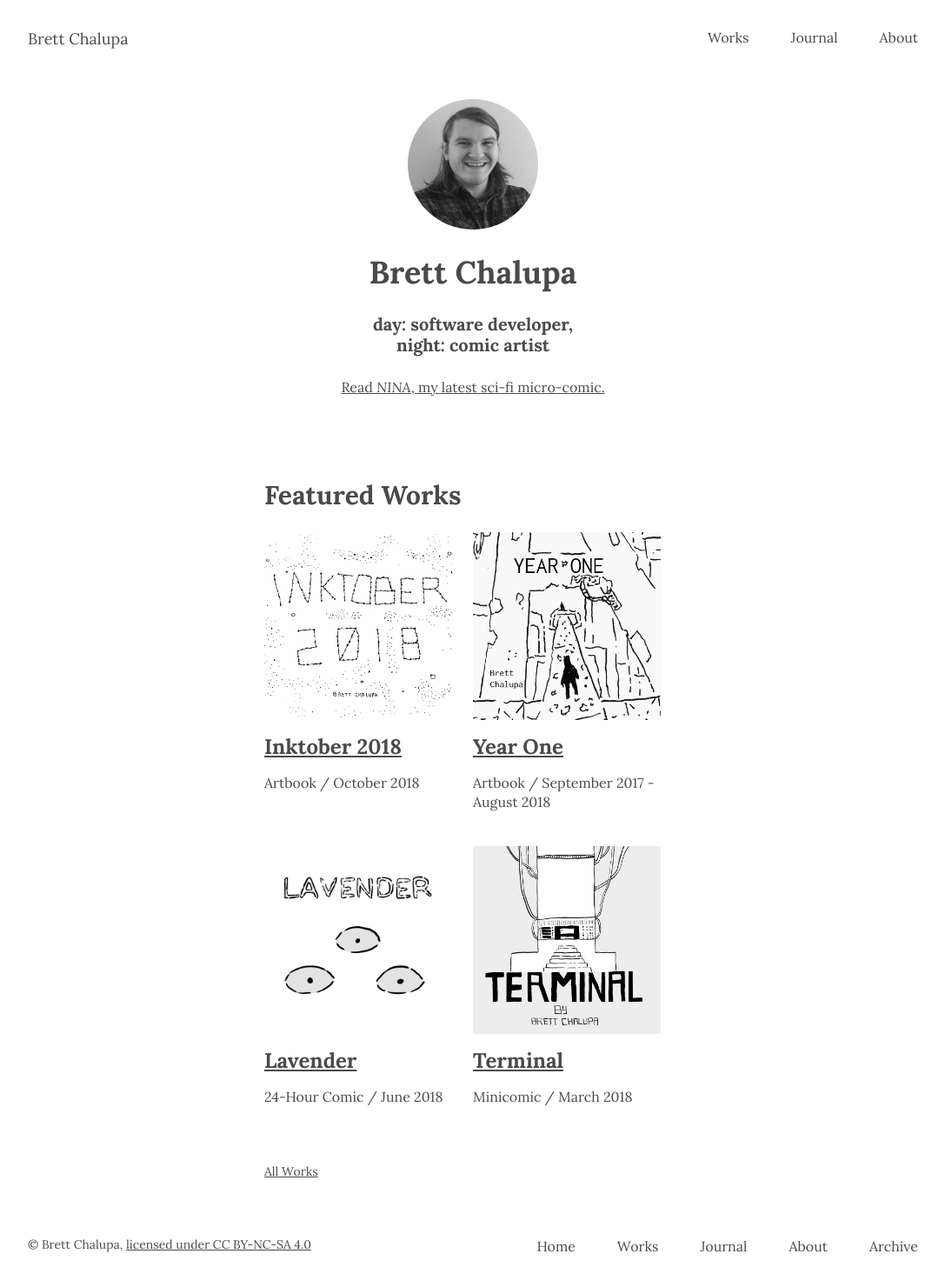
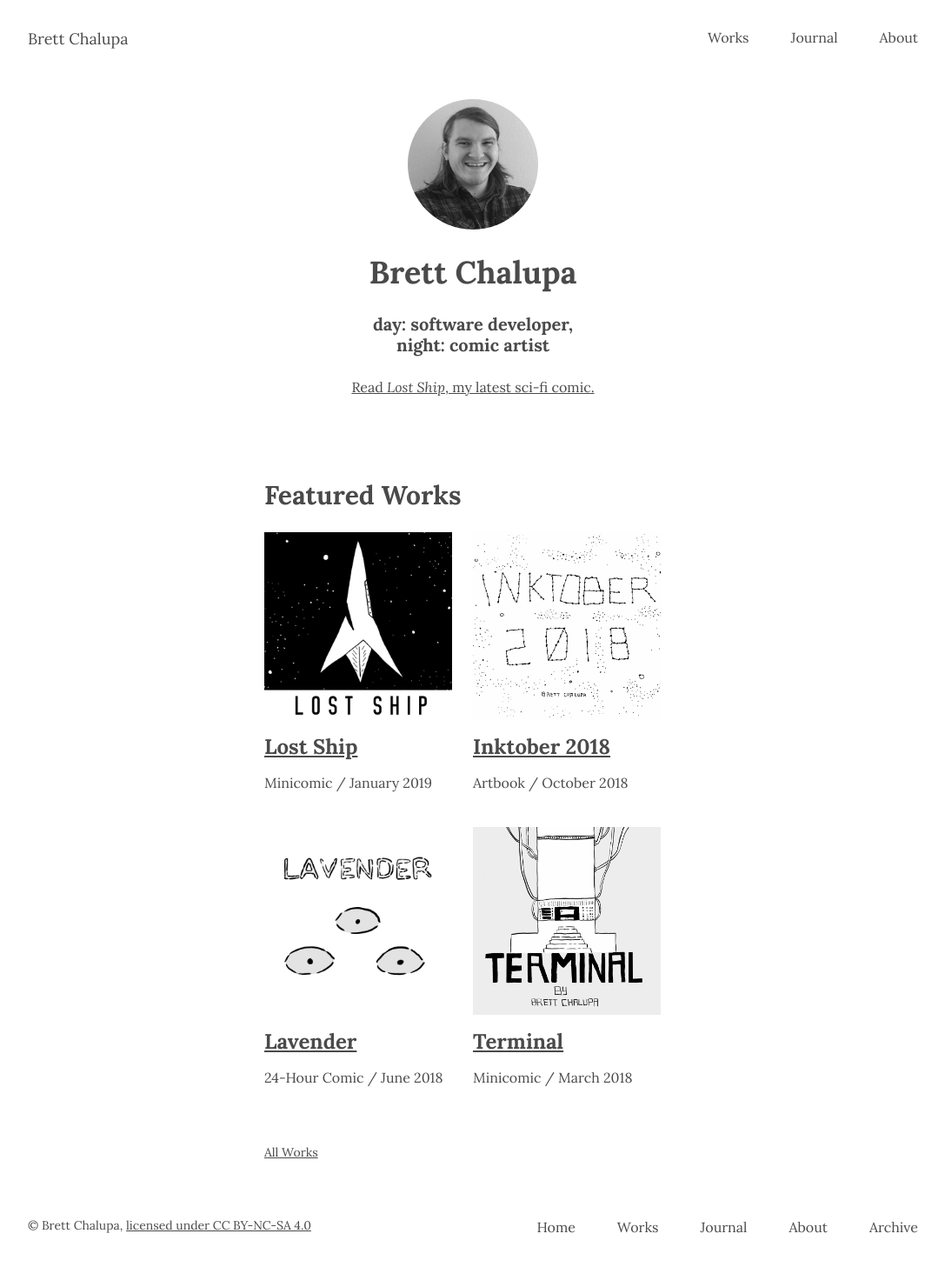
Before and after one commit to brettchalupa/brettchalupa.github.io, a Jekyll site: the page built from index.html, in a window 1280 px wide. Shown: the whole page at 87% size, without its empty margins (96-1183 px from the left). Built offline with Jekyll 4.4.1, drawn with Linux system fonts in a browser that asks for light colours; after the commit the page ends 1458 px from its top, so only the background shows below that.

Commit message:
Add Lost Ship work
Since the project is fully launched!

```diff
--- a/index.html
+++ b/index.html
@@ -11,8 +11,8 @@ layout: default
 
     <h4>day: software developer,<br>night: comic artist</h4>
 
-    <a href='https://journal.brettchalupa.com/2018/10/25/nina/'>
-      Read <em>NINA</em>, my latest sci-fi micro-comic.
+    <a href='https://brettsjournal.files.wordpress.com/2019/01/lost-ship.pdf'>
+      Read <em>Lost Ship</em>, my latest sci-fi comic.
     </a>
   </div>
 
```
Also changed, not shown: _works/lost-ship.md (added, +33 -0 lines), _works/year-one.md (+0 -1 lines), _uploads/lost-ship-cover.png (added).
